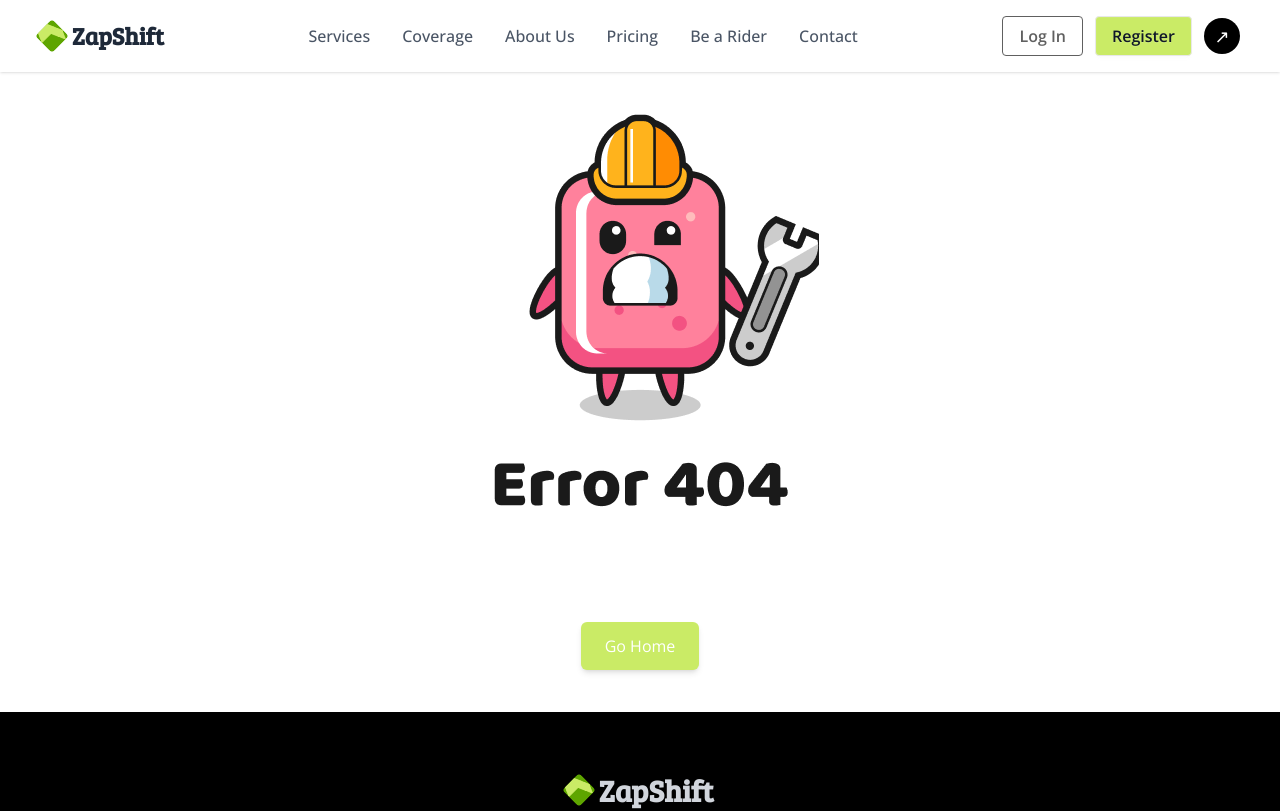
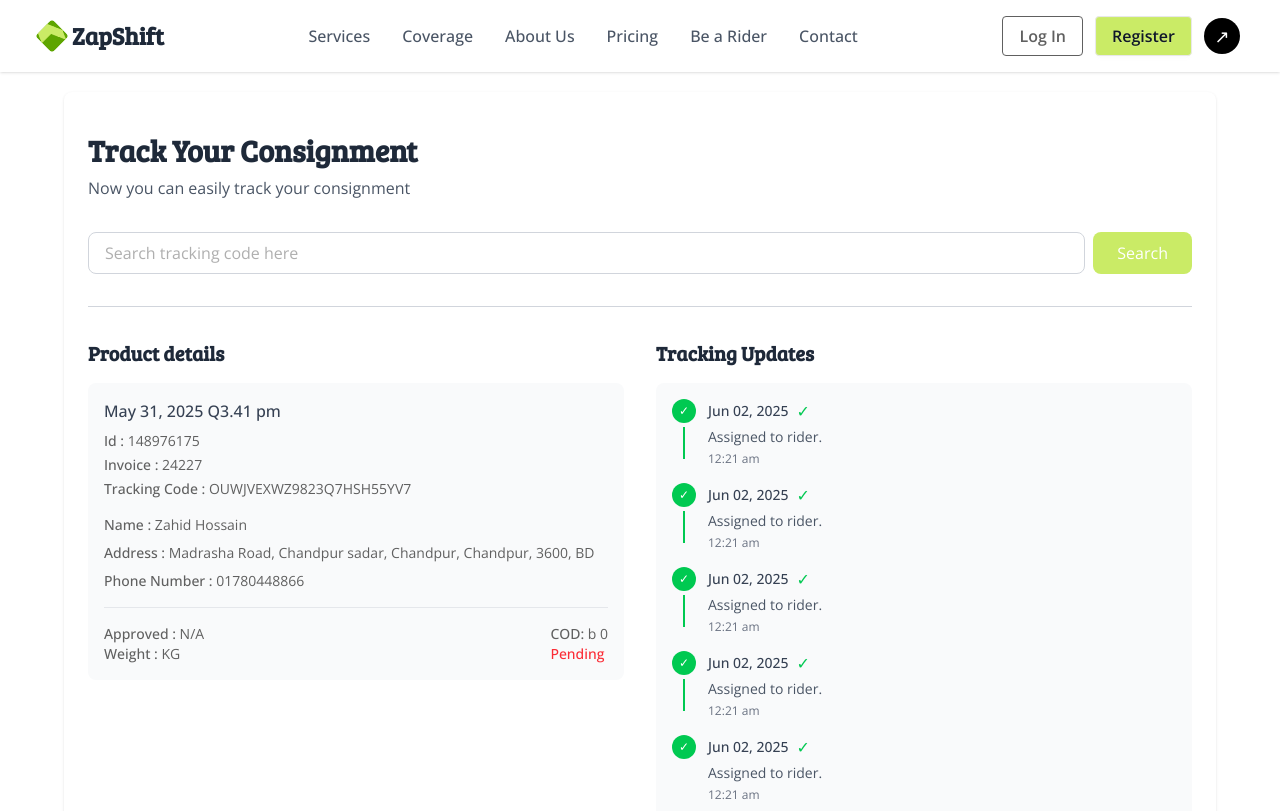
Before and after one commit to ziaul-hoque4820/zap-shift-client, a React (Vite) app: page /trackConsignment in a window 1280 px wide. Shown: the top 811 px of the page. Built offline with nearby package versions, Linux system fonts and the light colour scheme.

Commit message:
TrackConsignment Section design done

```diff
--- /dev/null
+++ b/src/pages/track-consignment/TrackConsignment.jsx
@@ -0,0 +1,121 @@
+import React, { useState } from 'react';
+
+const TrackConsignment = () => {
+    const [trackingCode, setTrackingCode] = useState('');
+
+    const handleSearch = (e) => {
+        e.preventDefault();
+        // Handle search logic here
+        console.log('Searching for:', trackingCode);
+    };
+
+    const trackingUpdates = [
+        { date: 'Jun 02, 2025', time: '12:21 am', status: 'Assigned to rider.' },
+        { date: 'Jun 02, 2025', time: '12:21 am', status: 'Assigned to rider.' },
+        { date: 'Jun 02, 2025', time: '12:21 am', status: 'Assigned to rider.' },
+        { date: 'Jun 02, 2025', time: '12:21 am', status: 'Assigned to rider.' },
+        { date: 'Jun 02, 2025', time: '12:21 am', status: 'Assigned to rider.' },
+    ];
+
+    return (
+        <div className="max-w-6xl mx-auto px-6 py-10 bg-white rounded-lg shadow-sm my-5">
+            {/* Header Section */}
+            <div className="text-start mb-8">
+                <h1 className="text-3xl font-bold text-gray-800 mb-2">Track Your Consignment</h1>
+                <p className="text-gray-600">Now you can easily track your consignment</p>
+            </div>
+
+            {/* Search Section */}
+            <div className="mb-8">
+                <form onSubmit={handleSearch} className="flex gap-2">
+                    <input
+                        type="text"
+                        placeholder="Search tracking code here"
+                        value={trackingCode}
+                        onChange={(e) => setTrackingCode(e.target.value)}
+                        className="flex-1 px-4 py-2 border border-gray-300 rounded-lg focus:outline-none focus:ring-2 focus:ring-blue-500 focus:border-transparent"
+                    />
+                    <button
+                        type="submit"
+                        className="px-6 py-2 bg-[#CAEB66] hover:bg-[#b0cf52] text-white rounded-lg transition-colors duration-200 focus:outline-none focus:ring-2 focus:ring-lime-700"
+                    >
+                        Search
+                    </button>
+                </form>
+            </div>
+
+            <hr className="border-gray-300 mb-8" />
+
+            <div className="grid grid-cols-1 lg:grid-cols-2 gap-8">
+                {/* Product Details Section */}
+                <div>
+                    <h2 className="text-xl font-semibold text-gray-800 mb-4">Product details</h2>
+
+                    <div className="bg-gray-50 p-4 rounded-lg">
+                        <div className="mb-4">
+                            <div className="text-gray-700 mb-2">
+                                <span className="font-medium">May 31, 2025 Q3.41 pm</span>
+                            </div>
+                            <div className="space-y-1 text-sm">
+                                <p><span className="font-medium">Id :</span> 148976175</p>
+                                <p><span className="font-medium">Invoice :</span> 24227</p>
+                                <p><span className="font-medium">Tracking Code :</span> OUWJVEXWZ9823Q7HSH55YV7</p>
+                            </div>
+                        </div>
+
+                        <div className="space-y-2 text-sm">
+                            <p><span className="font-medium">Name :</span> Zahid Hossain</p>
+                            <p><span className="font-medium">Address :</span> Madrasha Road, Chandpur sadar, Chandpur, Chandpur, 3600, BD</p>
+                            <p><span className="font-medium">Phone Number :</span> 01780448866</p>
+                        </div>
+
+                        <div className="mt-4 pt-4 border-t border-gray-200">
+                            <div className="flex justify-between text-sm">
+                                <div>
+                                    <p><span className="font-medium">Approved :</span> N/A</p>
+                                    <p><span className="font-medium">Weight :</span> KG</p>
+                                </div>
+                                <div>
+                                    <p><span className="font-medium">COD:</span> b 0</p>
+                                    <span className="text-red-500 font-medium">Pending</span>
+                                </div>
+                            </div>
+                        </div>
+                    </div>
+                </div>
+
+                {/* Tracking Updates Section */}
+                <div>
+                    <h2 className="text-xl font-semibold text-gray-800 mb-4">Tracking Updates</h2>
+
+                    <div className="bg-gray-50 p-4 rounded-lg">
+                        <div className="space-y-4">
+                            {trackingUpdates.map((update, index) => (
+                                <div key={index} className="flex items-start gap-3">
+                                    <div className="flex flex-col items-center">
+                                        <div className="w-6 h-6 bg-green-500 rounded-full flex items-center justify-center">
+                                            <span className="text-white text-xs">✓</span>
+                                        </div>
+                                        {index !== trackingUpdates.length - 1 && (
+                                            <div className="w-0.5 h-8 bg-green-500 mt-1"></div>
+                                        )}
+                                    </div>
+                                    <div className="flex-1">
+                                        <div className="flex items-center gap-2 mb-1">
+                                            <span className="text-sm font-medium text-gray-700">{update.date}</span>
+                                            <span className="text-green-500">✓</span>
+                                        </div>
+                                        <p className="text-sm text-gray-600">{update.status}</p>
+                                        <p className="text-xs text-gray-500 mt-1">{update.time}</p>
+                                    </div>
+                                </div>
+                            ))}
+                        </div>
+                    </div>
+                </div>
+            </div>
+        </div>
+    );
+};
+
+export default TrackConsignment;
--- a/src/router/router.jsx
+++ b/src/router/router.jsx
@@ -11,6 +11,7 @@ import RiderRegister from "../pages/rider-register/RiderRegister";
 import Price from "../pages/price/Price";
 import AboutUs from "../pages/about/AboutUs";
 import Error from "../pages/error/Error";
+import TrackConsignment from "../pages/track-consignment/TrackConsignment";
 
 const router = createBrowserRouter([
     {
@@ -32,6 +33,10 @@ const router = createBrowserRouter([
             {
                 path: 'about',
                 Component: AboutUs
+            },
+            {
+                path: 'trackConsignment',
+                Component: TrackConsignment
             },
             {
                 path: '*',
```
